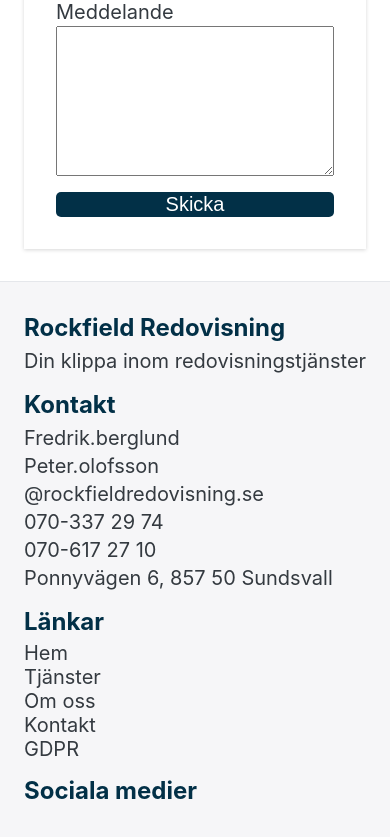
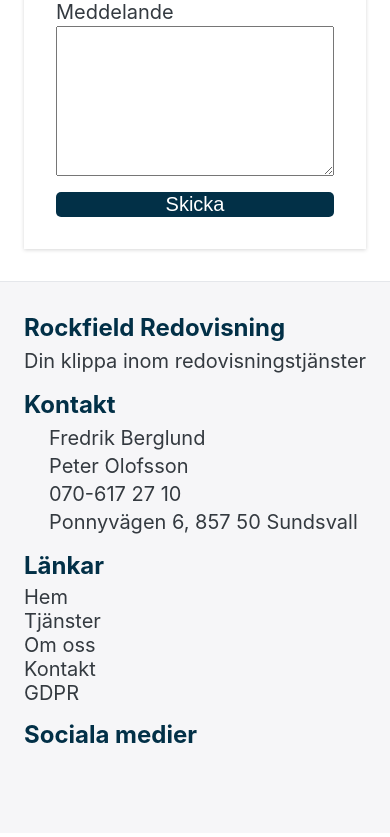
Before and after one commit to JockeHTML/rockfield-redovisning, a Next.js app: page /redovisning in a window 390 px wide. Shown: the part 1101-1938 px from the top of the page. Built offline with nearby package versions, Linux system fonts and the light colour scheme.

Commit message:
added clickable mail and phone

```diff
--- a/Data.js
+++ b/Data.js
@@ -62,24 +62,22 @@
   {
     icon: "fas fa-envelope",
     title: "E-post",
-    text: "Fredrik.berglund",
+    text: "Fredrik Berglund",
+    src: "mailto:Fredrik.berglund@rockfieldredovisning.se",
   },
   {
     icon: "fas fa-envelope",
     title: "E-post",
-    text: "Peter.olofsson",
-    mail: "@rockfieldredovisning.se",
-  },
-  {
-    icon: "fas fa-phone-alt",
-    title: "Telefon",
-    text: "070-337 29 74",
+    text: "Peter Olofsson",
+    src: "mailto:Peter.olofsson@rockfieldredovisning.se",
   },
   {
     icon: "fas fa-phone-alt",
     title: "Telefon",
     text: "070-617 27 10",
+    src: "tel:+46706172710",
   },
+
   {
     icon: "fas fa-map-marker-alt",
     title: "Address",
--- a/components/contact/Content.js
+++ b/components/contact/Content.js
@@ -14,11 +14,13 @@
         </p>
         <div className={classes.icons}>
           {contactData.map((contact, index) => {
-            const { title, text, icon, address } = contact;
+            const { text, icon, src } = contact;
             return (
               <div className={classes.iconsContent} key={index}>
                 <span>
-                  <i className={icon}></i>
+                  <a href={src}>
+                    <i className={icon}></i>
+                  </a>
                 </span>
 
                 <p>{text}</p>
--- a/components/layout/Footer.js
+++ b/components/layout/Footer.js
@@ -16,12 +16,14 @@
         <h3>Kontakt</h3>
         <ul>
           {contactData.map((data, index) => {
-            const { text, mail } = data;
+            const { text, src, icon } = data;
             return (
-              <li key={index}>
+              <span key={index}>
+                <a href={src}>
+                  <i className={icon}></i>
+                </a>
                 <p>{text}</p>
-                <p>{mail}</p>
-              </li>
+              </span>
             );
           })}
         </ul>
@@ -50,14 +52,6 @@
               <i className="fab fa-facebook"></i>
             </a>
           </li>
-          <li>
-            <a
-              alt="instagram"
-              href="https://www.instagram.com/explore/locations/106091457623831/Rockfield%20Redovisning%20AB/"
-            >
-              <i className="fab fa-instagram"></i>
-            </a>
-          </li>
         </ul>
       </div>
     </div>
--- a/components/layout/footer.module.css
+++ b/components/layout/footer.module.css
@@ -11,6 +11,19 @@
 
 .footer h3 {
   color: var(--blue);
+}
+
+.contact a {
+  align-items: center;
+  display: flex;
+}
+
+.contact span {
+  display: flex;
+}
+
+.contact i {
+  width: 25px;
 }
 
 .links,
@@ -42,7 +55,6 @@
 }
 
 .social i {
-  color: var(--grey);
   margin-right: 10px;
   font-size: 1.6rem;
 }
```
